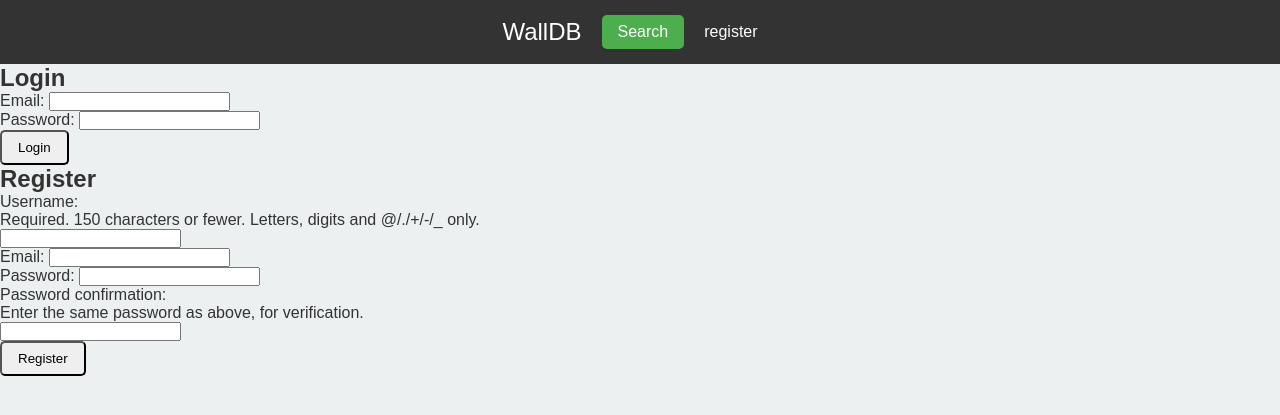
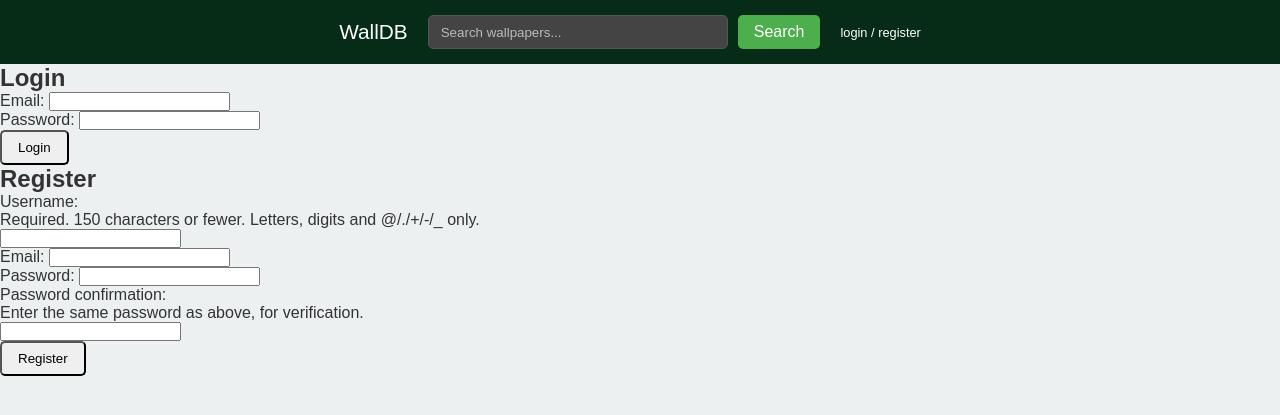
Before and after one commit to ndokter/walldb2, a Django app: page /user/login/ in a window 1280 px wide. Shown: the top 415 px of the page. Run offline with Django 5.2, Linux system fonts and the light colour scheme.

Commit message:
move search form in context processor

```diff
--- a/backend/backend/settings/base.py
+++ b/backend/backend/settings/base.py
@@ -75,6 +75,7 @@
                 'django.template.context_processors.request',
                 'django.contrib.auth.context_processors.auth',
                 'django.contrib.messages.context_processors.messages',
+                'wdb_frontend.context_processors.search_context'
             ],
         },
     },
--- /dev/null
+++ b/backend/wdb_frontend/context_processors.py
@@ -0,0 +1,7 @@
+from wdb_frontend.forms import WallpaperSearchForm
+
+
+def search_context(request):
+    return {
+        'search_form': WallpaperSearchForm(request.GET)
+    }
--- a/backend/wdb_frontend/static/wdb_frontend/style.css
+++ b/backend/wdb_frontend/static/wdb_frontend/style.css
@@ -15,7 +15,7 @@
 
 nav {
     color: #fff;
-    background: #333;
+    background: #062b16;
     padding: 15px;
     display: flex;
     align-items: center;
@@ -33,7 +33,7 @@
     margin-right: 20px;
 }
 nav .site-logo {
-    font-size: 1.5em
+    font-size: 1.3em
 }
 nav .search-form {
     display: flex;
@@ -41,6 +41,7 @@
 }
 nav .login-section {
     margin-left: 20px;
+    font-size: 0.8em;
 }
 
 .search-form input[type="search"] {
--- a/backend/wdb_frontend/templates/wdb_frontend/base.html
+++ b/backend/wdb_frontend/templates/wdb_frontend/base.html
@@ -25,7 +25,7 @@
                     <a href="{% url 'user:logout' %}">logout</a>
                 {% else %}
                     {# <a href="">Login</a> or #}
-                    <a href="{% url 'user:register' %}">register</a>
+                    <a href="{% url 'user:register' %}">login / register</a>
                 {% endif %}
             </div>
         </div>
--- a/backend/wdb_frontend/views/user.py
+++ b/backend/wdb_frontend/views/user.py
@@ -31,9 +31,8 @@
         return context_data
 
     def form_valid(self, form):
-        print('logging in ', form.cleaned_data)
         auth.login(self.request, form.cleaned_data['user'])
-        print('logged in')
+
         return super(UserLoginView, self).form_valid(form)
 
 
@@ -66,5 +65,4 @@
     def get(self, request, *args, **kwargs):
         auth.logout(request)
 
-        return super(UserLogoutView, self)\
-            .get(request, *args, **kwargs)
+        return super(UserLogoutView, self).get(request, *args, **kwargs)
```
Also changed, not shown: backend/wdb_frontend/views/wallpaper.py (+10 -7 lines).
